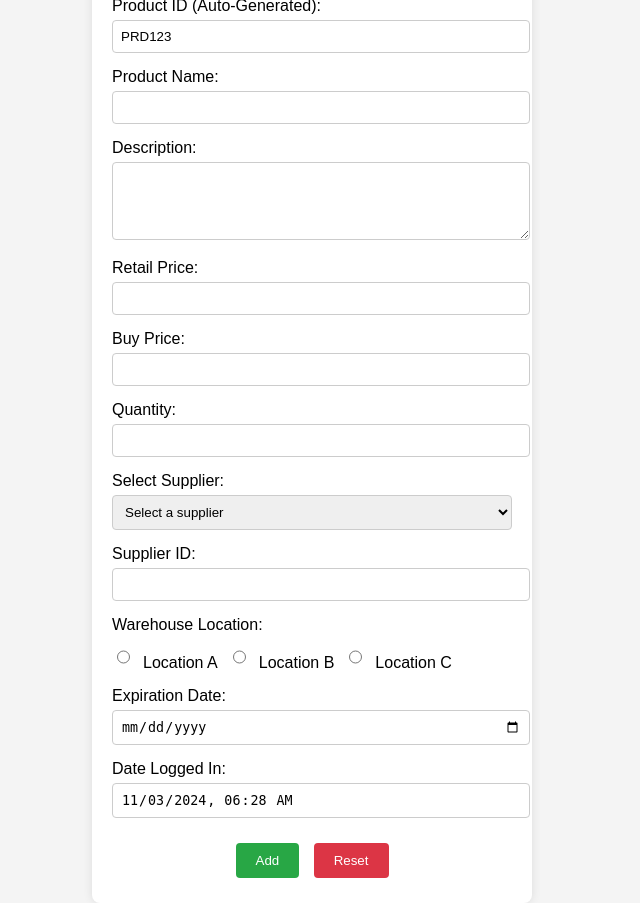
After one commit to ThatGuyNeel/WT-Project, a PHP site: page /addpage.html in a window 1280 px wide. The commit adds this page. Shown: the whole page, without its empty margins (328-968 px from the left). Run offline with PHP 8.4, Linux system fonts and the light colour scheme.

Commit message:
Add files via upload

```diff
--- a/Signup.html
+++ b/Signup.html
@@ -158,7 +158,9 @@ function validateform() {
             <label for="lastname">Last Name:</label>
             <input type="text" id="lastname" name="lastname">
 
-            <label for="email">Email:</label>
+            <label for="username">Set Username:</label>
+			<input type="text" id="username" name="username">
+			<label for="email">Email:</label>
             <input type="email" id="email" name="email">
 
             <label for="password">Password:</label>
--- /dev/null
+++ b/addpage.html
@@ -0,0 +1,178 @@
+<!DOCTYPE html>
+<html lang="en">
+<head>
+    <meta charset="UTF-8">
+    <meta name="viewport" content="width=device-width, initial-scale=1.0">
+    <title>Add New Product</title>
+    <style>
+        body {
+            font-family: Arial, sans-serif;
+            background-color: #f4f4f4;
+            display: flex;
+            justify-content: center;
+            align-items: center;
+            height: 100vh;
+            margin: 0;
+        }
+        form {
+            background-color: white;
+            padding: 20px;
+            border-radius: 8px;
+            box-shadow: 0 0 10px rgba(0, 0, 0, 0.1);
+            max-width: 400px;
+            width: 100%;
+        }
+        h1 {
+            text-align: center;
+        }
+        label {
+            display: block;
+            margin-top: 15px;
+        }
+        input[type="text"],
+        input[type="number"],
+        input[type="datetime-local"],
+        input[type="date"],
+        select,
+        textarea {
+            width: 100%;
+            padding: 8px;
+            margin-top: 5px;
+            border-radius: 4px;
+            border: 1px solid #ccc;
+        }
+        .button-container {
+            text-align: center;
+            margin-top: 20px;
+        }
+        input[type="submit"],
+        input[type="reset"] {
+            padding: 10px 20px;
+            margin: 5px;
+            border: none;
+            background-color: #28a745;
+            color: white;
+            border-radius: 4px;
+            cursor: pointer;
+        }
+        input[type="reset"] {
+            background-color: #dc3545;
+        }
+        .radio-group {
+            display: flex;
+            gap: 10px;
+            margin-top: 5px;
+        }
+    </style>
+    <script>
+        const suppliers = {
+            "Supplier A": "ID001",
+            "Supplier B": "ID002",
+            "Supplier C": "ID003",
+            "Supplier D": "ID004",
+            "Supplier E": "ID005"
+        };
+
+        function updateSupplierId() {
+            const supplierSelect = document.getElementById('supplier');
+            const supplierIdInput = document.getElementById('supplierId');
+            const selectedSupplier = supplierSelect.value;
+            supplierIdInput.value = suppliers[selectedSupplier] || "";
+        }
+
+        function setCurrentDateTime() {
+            const dateTimeField = document.getElementById('dateLoggedIn');
+            const now = new Date();
+            const formattedDateTime = now.toISOString().slice(0, 16);
+            dateTimeField.value = formattedDateTime;
+        }
+
+        function validateForm() {
+            const productName = document.getElementById('pname').value;
+            const retailPrice = document.getElementById('rprice').value;
+            const buyPrice = document.getElementById('bprice').value;
+            const quantity = document.getElementById('qty').value;
+
+            if (productName === "") {
+                alert("Product Name is required.");
+                return false;
+            }
+            if (retailPrice <= 0) {
+                alert("Retail Price should be greater than zero.");
+                return false;
+            }
+            if (buyPrice <= 0) {
+                alert("Buy Price should be greater than zero.");
+                return false;
+            }
+            if (quantity <= 0) {
+                alert("Quantity should be greater than zero.");
+                return false;
+            }
+            return true;
+        }
+
+        window.onload = function() {
+            setCurrentDateTime();
+            document.getElementById('supplier').addEventListener('change', updateSupplierId);
+        };
+    </script>
+</head>
+<body>
+    <form onsubmit="return validateForm()" action="add_product.php" method="POST">
+        <h1>Add New Product</h1>
+
+        <label for="product_id">Product ID (Auto-Generated):</label>
+        <input type="text" id="product_id" name="product_id" readonly value="PRD123">
+
+        <label for="pname">Product Name:</label>
+        <input type="text" id="pname" name="pname" required>
+
+        <label for="desc">Description:</label>
+        <textarea id="desc" name="desc" rows="4"></textarea>
+
+        <label for="rprice">Retail Price:</label>
+        <input type="number" id="rprice" name="rprice" required min="0.01" step="0.01">
+
+        <label for="bprice">Buy Price:</label>
+        <input type="number" id="bprice" name="bprice" required min="0.01" step="0.01">
+
+        <label for="qty">Quantity:</label>
+        <input type="number" id="qty" name="qty" required min="1">
+
+        <label for="supplier">Select Supplier:</label>
+        <select id="supplier" name="supplier" required>
+            <option value="" disabled selected>Select a supplier</option>
+            <option value="Supplier A">Supplier A</option>
+            <option value="Supplier B">Supplier B</option>
+            <option value="Supplier C">Supplier C</option>
+            <option value="Supplier D">Supplier D</option>
+            <option value="Supplier E">Supplier E</option>
+        </select>
+
+        <label for="supplierId">Supplier ID:</label>
+        <input type="text" id="supplierId" name="supplierId" readonly>
+
+        <label>Warehouse Location:</label>
+        <div class="radio-group">
+            <input type="radio" id="loc1" name="wareloc" value="Location A" required>
+            <label for="loc1">Location A</label>
+            <input type="radio" id="loc2" name="wareloc" value="Location B">
+            <label for="loc2">Location B</label>
+            <input type="radio" id="loc3" name="wareloc" value="Location C">
+            <label for="loc3">Location C</label>
+        </div>
+
+        <label for="dob">Expiration Date:</label>
+        <input type="date" id="dob" name="dob">
+
+        <label for="dateLoggedIn">Date Logged In:</label>
+        <input type="datetime-local" id="dateLoggedIn" name="dateLoggedIn" readonly>
+
+        <div class="button-container">
+            <input type="submit" value="Add">
+            <input type="reset" value="Reset">
+        </div>
+    </form>
+</body>
+</html>
--- a/db_connection.php
+++ b/db_connection.php
@@ -1,10 +1,9 @@
 <?php
-// db_connection.php
 
 $servername = "localhost";
 $db_username = "root";
 $db_password = "";
-$dbname = "store_database";
+$dbname = "store_db";
 
 $conn = mysqli_connect($servername, $db_username, $db_password, $dbname);
 
--- a/homepage.html
+++ b/homepage.html
@@ -4,7 +4,7 @@
     <title>Homepage</title>
     <style>
         body {
-            background-image: url('bg.jpg');
+            background-image: url('bg.jpeg');
             background-repeat: no-repeat;
             background-size: cover;
             color: yellow;
@@ -52,7 +52,7 @@
     <!-- Header Section -->
     <header>
         <h1>Store
-            <img src="store.jpg" alt="Shop icon" width="35" height="35">
+            <img src="store.jpeg" alt="Shop icon" width="35" height="35">
         </h1>
         <nav>
             <a href="Signup.html">Sign Up</a>
```
Also changed, not shown: Signup.php (+55 -0 lines), add_login.php (added, +17 -0 lines), add_product.php (added, +46 -0 lines), add_user.php (added, +59 -0 lines), addpage.php (added, +50 -0 lines), dashboard.php (added, +62 -0 lines), delete_login.php (added, +17 -0 lines), delete_user.php (added, +22 -0 lines), edit_login.php (added, +18 -0 lines), edit_product.php (added, +44 -0 lines), edit_user.php (added, +50 -0 lines), header.php (added, +14 -0 lines), login.php (+43 -34 lines), logout.php (added, +7 -0 lines), 1 more files.
